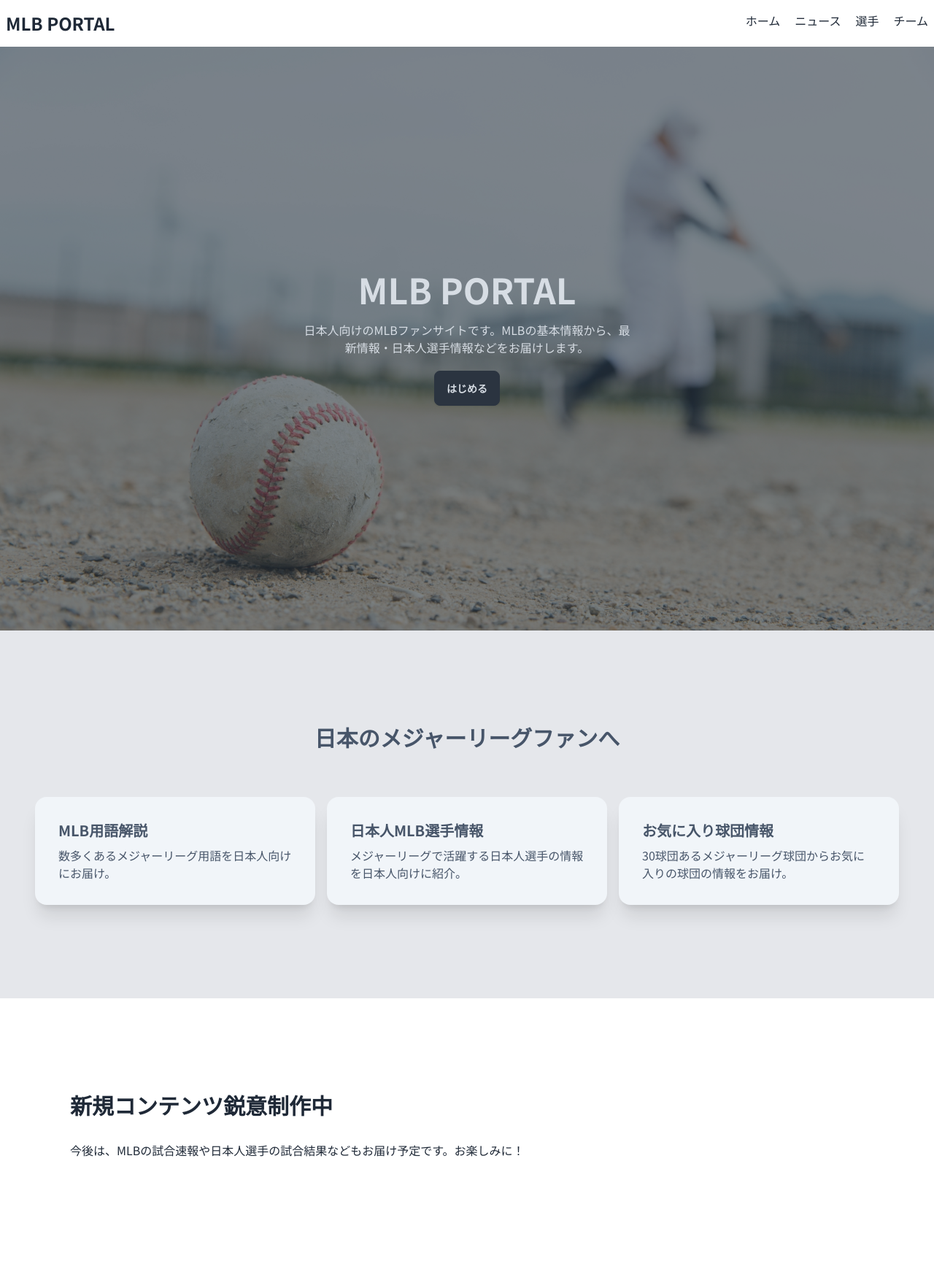
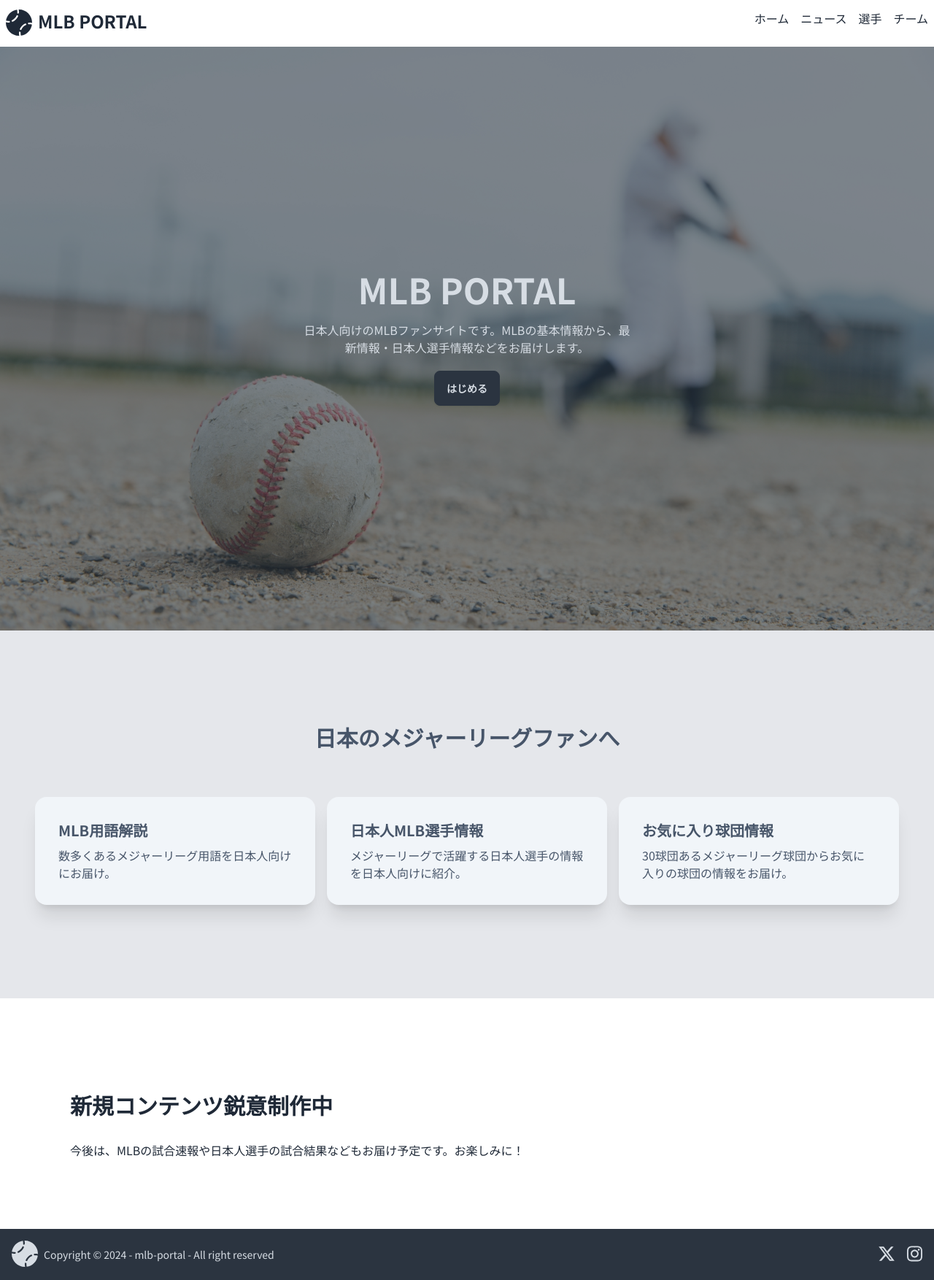
Before and after one commit to 713ikarosu/mlb-portal, a Next.js app: page / in a window 1280 px wide. Shown: the whole page at 73% size. Before the commit the page ends 1684 px from the top, so only its background shows below. Built offline with nearby package versions, Linux system fonts and the light colour scheme.

Commit message:
Add fontawesome icon and footer

```diff
--- /dev/null
+++ b/app/_components/InstagramLogo/index.tsx
@@ -0,0 +1,10 @@
+import { faInstagram } from "@fortawesome/free-brands-svg-icons";
+import { FontAwesomeIcon } from "@fortawesome/react-fontawesome";
+
+export const InstagramLogo = () => {
+  return (
+    <>
+      <FontAwesomeIcon icon={faInstagram} className="h-[24px]" />
+    </>
+  );
+};
--- /dev/null
+++ b/app/_components/LayoutFooter/index.tsx
@@ -0,0 +1,23 @@
+import Link from "next/link";
+import { Logo } from "../Logo";
+import { TwitterXLogo } from "../TwitterXLogo";
+import { InstagramLogo } from "../InstagramLogo";
+
+export const LayoutFooter = () => {
+  return (
+    <footer className="footer items-center p-4 bg-neutral text-neutral-content">
+      <aside className="items-center grid-flow-col">
+        <Logo />
+        <p>Copyright © 2024 - mlb-portal - All right reserved</p>
+      </aside>
+      <nav className="grid-flow-col gap-4 md:place-self-center md:justify-self-end">
+        <Link href="/">
+          <TwitterXLogo />
+        </Link>
+        <Link href="/">
+          <InstagramLogo />
+        </Link>
+      </nav>
+    </footer>
+  );
+};
--- a/app/_components/LayoutHeader/index.tsx
+++ b/app/_components/LayoutHeader/index.tsx
@@ -1,13 +1,16 @@
+import { Logo } from "../Logo";
+
 export const LayoutHeader = () => {
   return (
     <header className="navbar">
       <div className="container mx-auto">
         <div className="w-full flex justify-between">
-          <a href="/" className="text-2xl font-bold">
-            MLB PORTAL
+          <a href="/" className="flex space-x-2 text-2xl font-bold">
+            <Logo />
+            <span>MLB PORTAL</span>
           </a>
           <nav>
-            <ul className="flex space-x-5">
+            <ul className="flex space-x-4">
               <li>
                 <a href="/">ホーム</a>
               </li>
--- /dev/null
+++ b/app/_components/Logo/index.tsx
@@ -0,0 +1,14 @@
+import { faBaseballBall } from "@fortawesome/free-solid-svg-icons";
+import { FontAwesomeIcon } from "@fortawesome/react-fontawesome";
+
+interface LogoProps {
+  color?: string;
+}
+
+export const Logo = ({ color }: LogoProps) => {
+  return (
+    <span>
+      <FontAwesomeIcon icon={faBaseballBall} className="h-[36px]" color={color} />
+    </span>
+  );
+};
--- /dev/null
+++ b/app/_components/TwitterXLogo/index.tsx
@@ -0,0 +1,10 @@
+import { faXTwitter } from "@fortawesome/free-brands-svg-icons";
+import { FontAwesomeIcon } from "@fortawesome/react-fontawesome";
+
+export const TwitterXLogo = () => {
+  return (
+    <>
+      <FontAwesomeIcon icon={faXTwitter} className="h-[24px]" />
+    </>
+  );
+};
--- a/app/layout.tsx
+++ b/app/layout.tsx
@@ -2,6 +2,7 @@ import type { Metadata } from "next";
 import { Noto_Sans_JP } from "next/font/google";
 import type React from "react";
 import "../public/css/globals.css";
+import { LayoutFooter } from "./_components/LayoutFooter";
 import { LayoutHeader } from "./_components/LayoutHeader";
 
 const NotoSansJP = Noto_Sans_JP({
@@ -12,7 +13,7 @@ const NotoSansJP = Noto_Sans_JP({
 
 export const metadata: Metadata = {
   title: "MLB-PORTAL for Personal",
-  description: "mlb fan site - Generated by create next app",
+  description: "mlb fan site - for Japanese",
 };
 
 export default function RootLayout({ children }: { children: React.ReactNode }) {
@@ -24,6 +25,7 @@ export default function RootLayout({ children }: { children: React.ReactNode })
       <body className={NotoSansJP.className}>
         <LayoutHeader />
         {children}
+        <LayoutFooter />
       </body>
     </html>
   );
--- a/package.json
+++ b/package.json
@@ -12,6 +12,11 @@
     "check": "yarn dlx @biomejs/biome check --write ."
   },
   "dependencies": {
+    "@fortawesome/fontawesome-svg-core": "^6.5.2",
+    "@fortawesome/free-brands-svg-icons": "^6.5.2",
+    "@fortawesome/free-regular-svg-icons": "^6.5.2",
+    "@fortawesome/free-solid-svg-icons": "^6.5.2",
+    "@fortawesome/react-fontawesome": "^0.2.2",
     "@prisma/client": "5.5.2",
     "axios": "^1.6.7",
     "next": "14.2.3",
```
Also changed, not shown: 1 other file (tests, documents, lock files or other folders).
